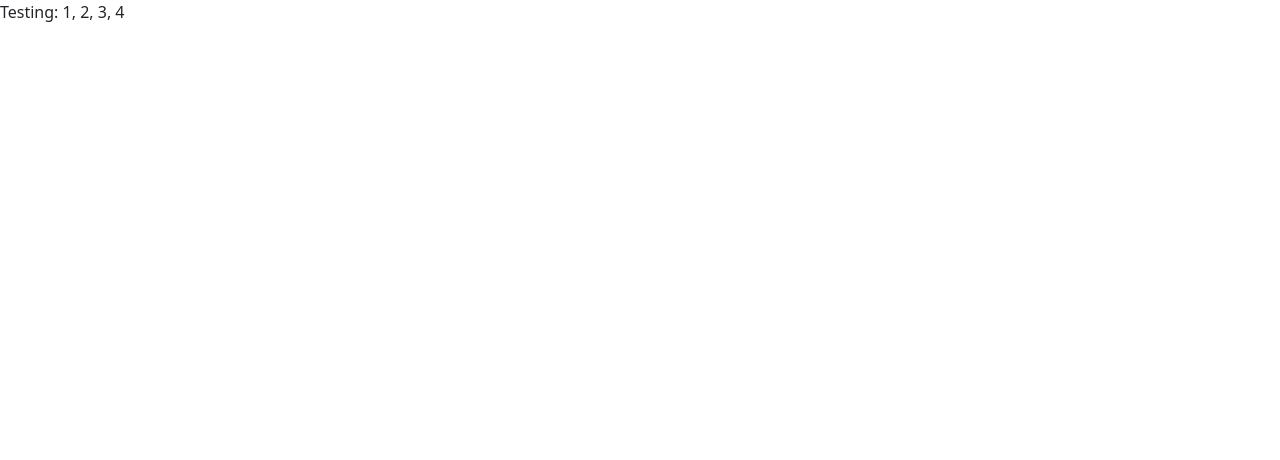
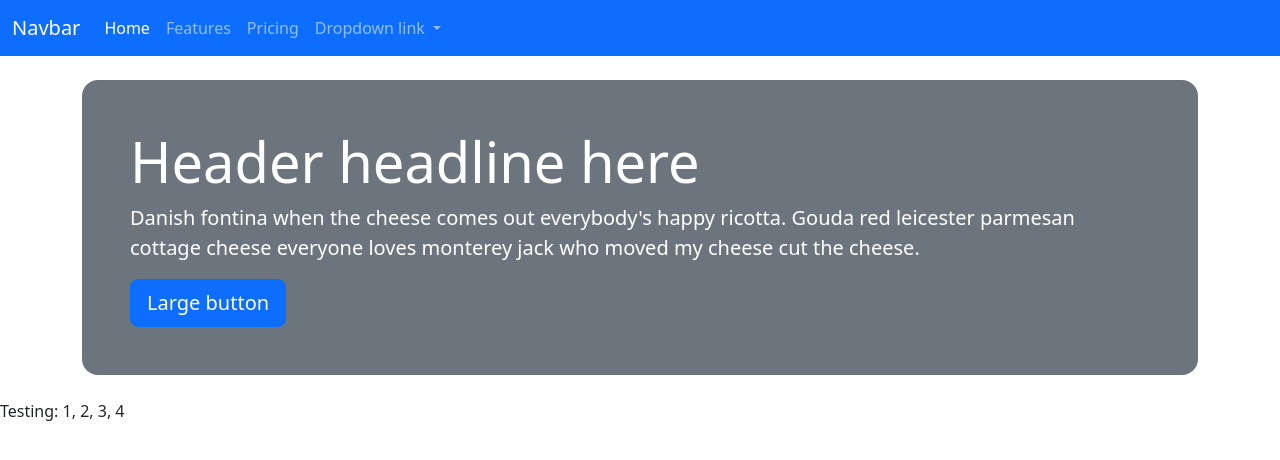
Before and after one commit to sonalim36/sonali-bootstrap, a website: page src/index.html in a window 1280 px wide. Drawn offline with nearby package versions, Linux system fonts and the light colour scheme; files that its build step writes are made by us from their sources; files whose address does not match are found by name.

Commit message:
nav and jumbo

```diff
--- a/src/index.html
+++ b/src/index.html
@@ -8,6 +8,44 @@
 </head>
 
 <body>
+  <nav class="navbar navbar-expand-lg bg-primary" data-bs-theme="dark">
+    <div class="container-fluid">
+      <a class="navbar-brand" href="#">Navbar</a>
+      <button class="navbar-toggler" type="button" data-bs-toggle="collapse" data-bs-target="#navbarNavDropdown" aria-controls="navbarNavDropdown" aria-expanded="false" aria-label="Toggle navigation">
+        <span class="navbar-toggler-icon"></span>
+      </button>
+      <div class="collapse navbar-collapse" id="navbarNavDropdown">
+        <ul class="navbar-nav">
+          <li class="nav-item">
+            <a class="nav-link active" aria-current="page" href="#">Home</a>
+          </li>
+          <li class="nav-item">
+            <a class="nav-link" href="#">Features</a>
+          </li>
+          <li class="nav-item">
+            <a class="nav-link" href="#">Pricing</a>
+          </li>
+          <li class="nav-item dropdown">
+            <a class="nav-link dropdown-toggle" href="#" role="button" data-bs-toggle="dropdown" aria-expanded="false">
+              Dropdown link
+            </a>
+            <ul class="dropdown-menu">
+              <li><a class="dropdown-item" href="#">Action</a></li>
+              <li><a class="dropdown-item" href="#">Another action</a></li>
+              <li><a class="dropdown-item" href="#">Something else here</a></li>
+            </ul>
+          </li>
+        </ul>
+      </div>
+    </div>
+  </nav>
+  <div class="container">
+    <header class="bg-secondary text-white my-4 p-5 rounded-4">
+      <h1 class="display-4">Header headline here</h1>
+      <p class="lead">Danish fontina when the cheese comes out everybody's happy ricotta. Gouda red leicester parmesan cottage cheese everyone loves monterey jack who moved my cheese cut the cheese.</p>
+      <button type="button" class="btn btn-primary btn-lg">Large button</button>
+    </header>
+  </div>
   <!-- Content starts here -->
   <p>Testing: 1, 2, 3, 4</p>
 
```
Also changed, not shown: docs/index.html (+38 -0 lines).
